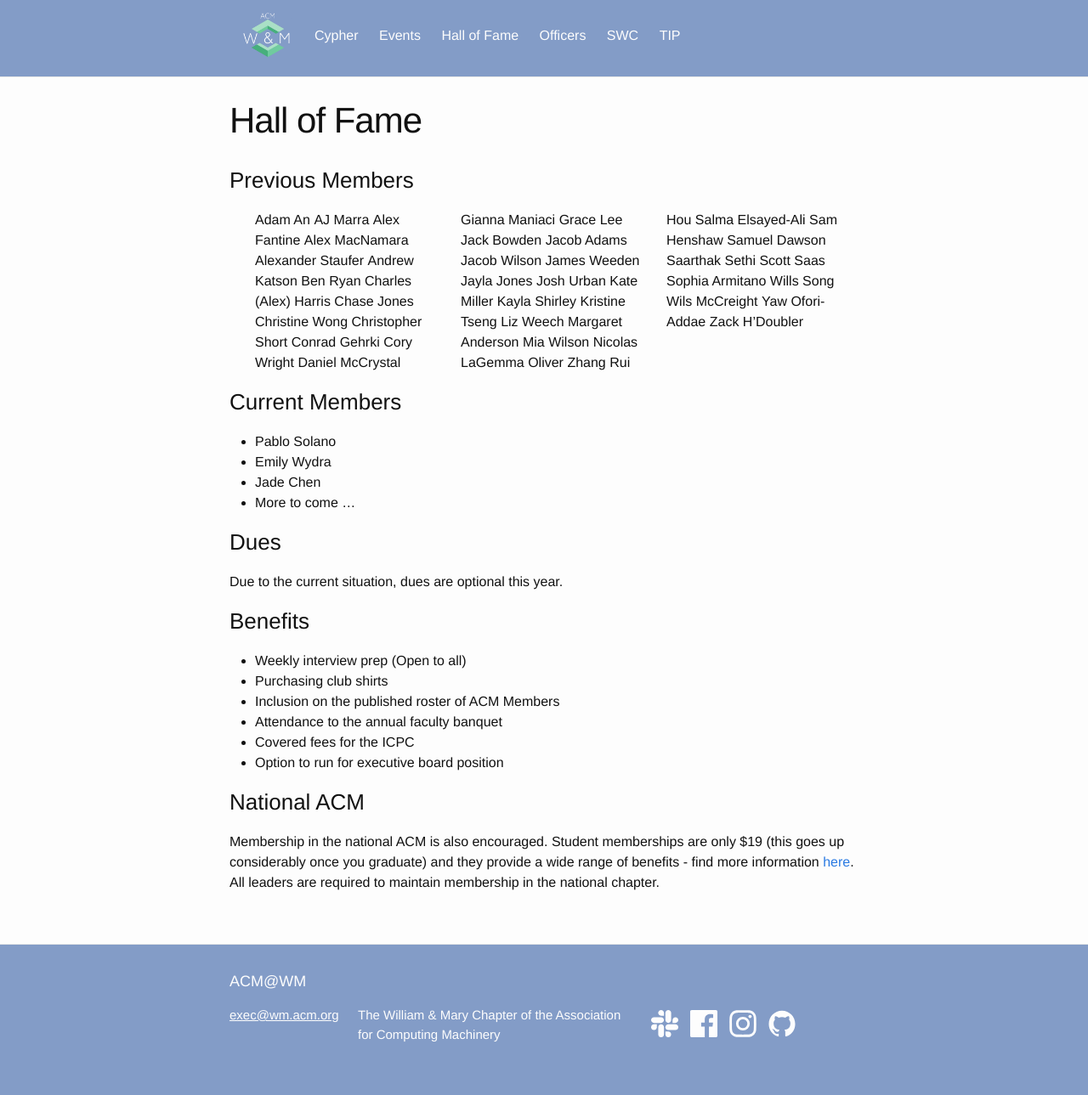
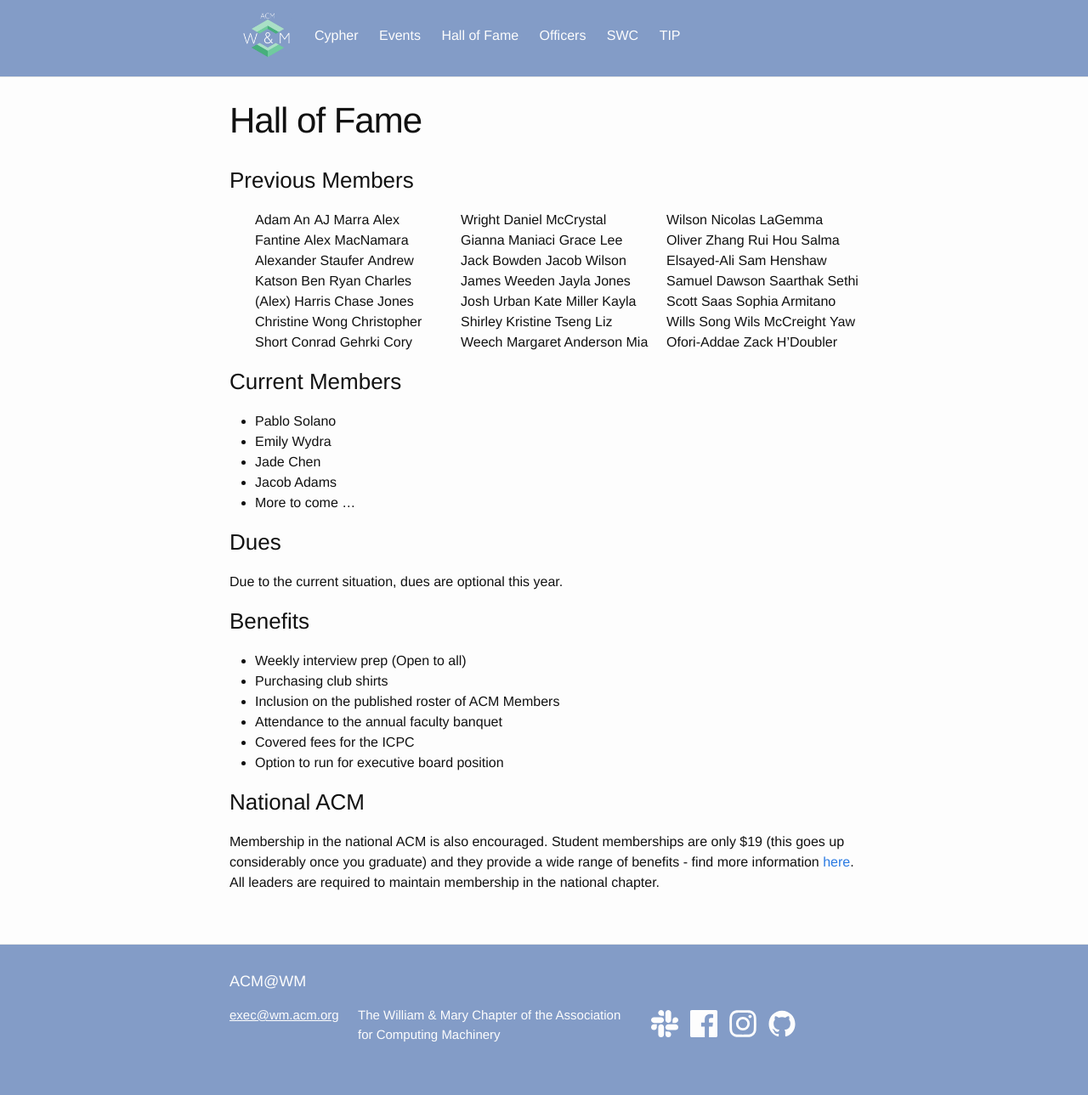
Before and after one commit to ACMWM/acmwm.github.io, a Jekyll site: the page built from _pages/hall_of_fame.md, in a window 1280 px wide. Shown: the whole page at 85% size. Built offline with Jekyll 4.4.1, drawn with Linux system fonts in a browser that asks for light colours; part of the change alters nothing that is shown.

```diff
--- a/_pages/hall_of_fame.md
+++ b/_pages/hall_of_fame.md
@@ -25,7 +25,6 @@ css: hall_of_fame
 * Gianna Maniaci
 * Grace Lee
 * Jack Bowden
-* Jacob Adams
 * Jacob Wilson
 * James Weeden
 * Jayla Jones
@@ -56,6 +55,7 @@ css: hall_of_fame
 * Pablo Solano
 * Emily Wydra
 * Jade Chen
+* Jacob Adams
 * More to come ...
 
 ### Dues
```
